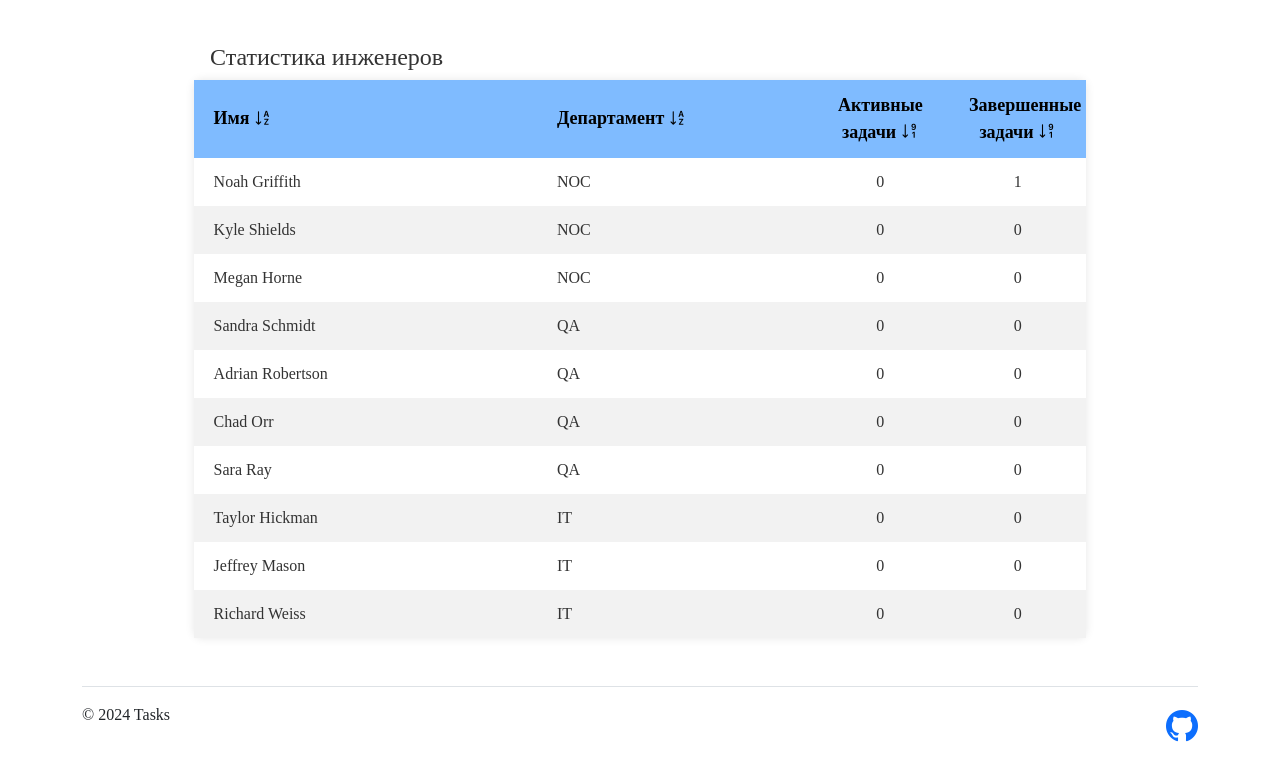
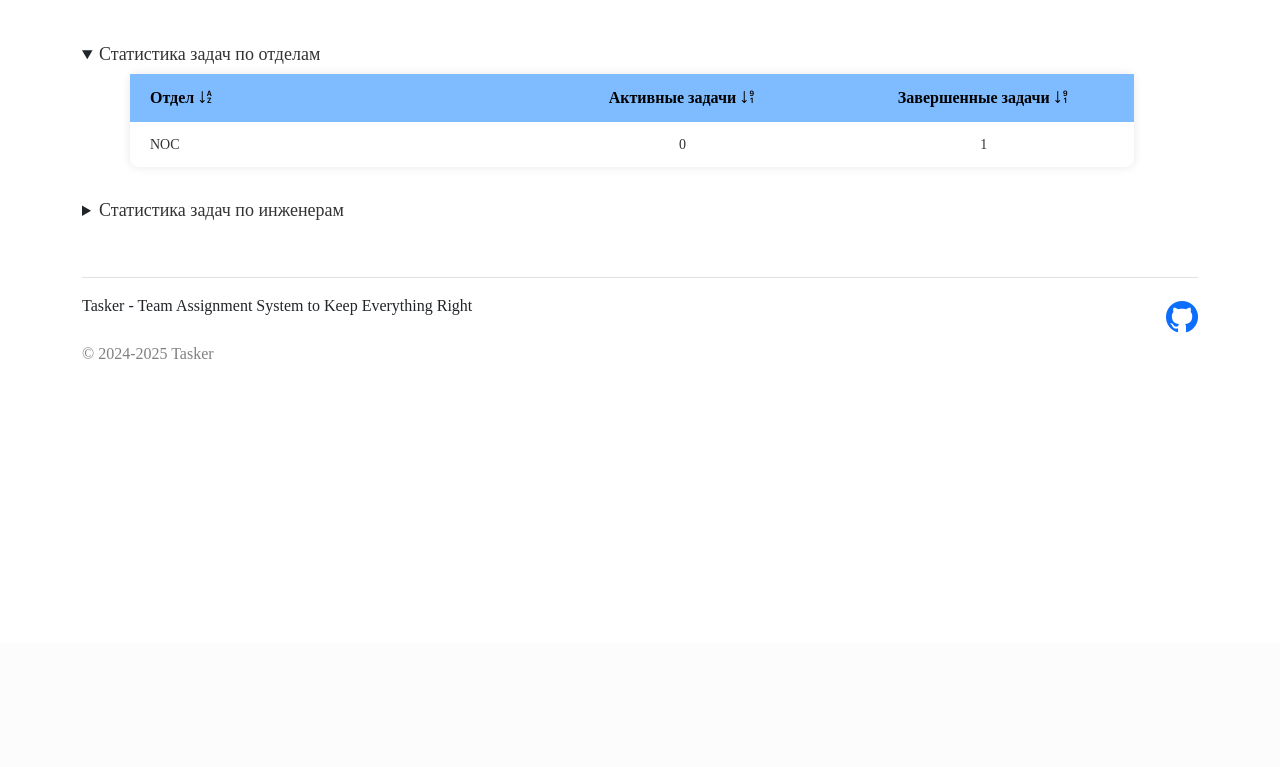
Before and after one commit to SemyonYankovskiy/Tasks, a Django app: page /stat/ in a window 1280 px wide. Shown: the part 157-924 px from the top of the page. After the commit the page ends 516 px from the top, so only its background shows below. Run offline with Django 4.2, Linux system fonts and the light colour scheme; a user stored in the database is signed in; data comes from the database, SQL or seed files in the repository; tables that the repository leaves empty hold one stand-in row (values such as "Sample post"); some libraries are stand-ins or nearby versions.

Commit message:
Правки дизайна

```diff
--- a/tasks/models.py
+++ b/tasks/models.py
@@ -280,11 +280,13 @@ class Address(models.Model):
 @receiver(post_save, sender=Task)
 def update_cache_version1_save(sender, created, **kwargs):
     CacheVersion("tasks_page_version_cache").increment_cache_version()
+    CacheVersion("objects_page_cache_version").increment_cache_version()
 
 
 @receiver(post_delete, sender=Task)
 def update_cache_version1_delete(sender, instance, **kwargs):
     CacheVersion("tasks_page_version_cache").increment_cache_version()
+    CacheVersion("objects_page_cache_version").increment_cache_version()
 
 
 # --- Object ---
--- a/tasks/templates/components/footer.html
+++ b/tasks/templates/components/footer.html
@@ -1,7 +1,7 @@
 <div class="container">
   <footer class="py-3 mt-5 border-top d-flex justify-content-between align-content-center">
 
-    <div class="">© 2024 Tasks</div>
+        <div class="">Tasker - Team Assignment System to Keep Everything Right <br><br> <span style="color: grey">© 2024-2025 Tasker</span></div>
    <a href="https://github.com/SemyonYankovskiy/Tasks" class="bi bi-github" style="font-size: 2rem; text-decoration: none"></a>
   </footer>
 </div>
--- a/tasks/templates/components/header.html
+++ b/tasks/templates/components/header.html
@@ -14,8 +14,19 @@
                                 <div class="icon-placeholder">No icon available</div>
                             {% endif %}
                         </a>
+
                     </div>
 
+
+                    <div class="col-md-10 d-flex justify-content-between">
+                        <div class="d-flex justify-content-start">
+                            <span style="   font-family: Century Gothic, fantasy;
+                            color: #000000;
+                            font-size: 2rem; ">
+
+                            Tasker</span>
+
+                        </div>
                         <div class="col-md-10 d-flex justify-content-end">
                             <ul class="nav nav-pills mx-5">
                                 <li class="nav-item {% if current_page == '/objects/' or objects_page %}active{% endif %}">
@@ -127,6 +138,8 @@
 
                             </ul>
                         </div>
+
+                    </div>
                 {% else %}
                     <div class="col-md-1"></div>
                     <div class="col-md-3 d-flex align-items-center">
--- a/tasks/templates/components/task/create_task.html
+++ b/tasks/templates/components/task/create_task.html
@@ -91,7 +91,7 @@
                         <div class="mb-3 col-6">
                             <label for="taskEngineers_edit_{{ task.id }}" class="form-label">
                                 <i class="bi bi-people-fill" style="font-size: 1.2rem;"></i>
-                                <span>Инженеры<span style="color: red;"> *</span></span>
+                                <span>Инженеры</span>
                             </label>
                             {% include 'tree-select.html' with select_name='engineers_create' objects_structure_json=engineers_json %}
                         </div>
--- a/tasks/templates/components/task/edit_task_form.html
+++ b/tasks/templates/components/task/edit_task_form.html
@@ -20,7 +20,7 @@
             <div class="mb-3 w-100">
                 <label for="taskHeader_edit_{{ task.id }}" class="form-label"> <i class="bi bi-card-heading"
                                                                                   style="font-size: 1.2rem;"></i>
-                    <span>Заголовок</span></label>
+                    <span>Заголовок<span style="color: red;"> *</span></span></label>
                 <input type="text" class="form-control" id="taskHeader_edit_{{ task.id }}" name="header"
                        value="{{ task.header }}" required>
             </div>
@@ -78,7 +78,7 @@
             <div class="mb-3 col-6">
                 <label for="taskEngineers_edit_{{ task.id }}" class="form-label">
                     <i class="bi bi-people-fill" style="font-size: 1.2rem;"></i>
-                    <span>Инженеры<span style="color: red;"> *</span></span>
+                    <span>Инженеры</span>
                 </label>
                 {% include 'tree-select.html' with select_name='engineers_edit' current_options=current_engineers task_id=task.id objects_structure_json=engineers_json %}
             </div>
--- a/tasks/templates/components/task/task.html
+++ b/tasks/templates/components/task/task.html
@@ -92,7 +92,7 @@
 
                             {% endfor %}
                         {% else %}
-                            <li class="list-group-item">Нет связанных объектов</li>
+                            <li class="list-group-item" style=" font-family: Calibri">Объект не указан</li>
                         {% endif %}
 
                     </div>
--- a/tasks/templates/stat_page.html
+++ b/tasks/templates/stat_page.html
@@ -5,99 +5,124 @@
 
 {% block content %}
     <div class="container">
-        <h1>Статистика инженеров</h1>
 
-        <table id="engineerTable">
+
+        <!-- Секция для статистики по отделам -->
+        <details open="">
+            <summary><h1>Статистика задач по отделам</h1></summary>
+            <table id="departmentTable" class="stats-table">
                 <thead>
                 <tr>
-                <th onclick="sortTable(0)">Имя <i class="bi bi-sort-alpha-down"></i></th>
-                <th onclick="sortTable(1)">Департамент <i class="bi bi-sort-alpha-down"></i></th>
-                <th onclick="sortTable(2, 'number')">Активные задачи <i class="bi bi-sort-numeric-down-alt"></i></th>
-                <th onclick="sortTable(3, 'number')">Завершенные задачи <i class="bi bi-sort-numeric-down-alt"></i></th>
+                    <th onclick="sortTable('departmentTable', 0)">Отдел <i class="bi bi-sort-alpha-down"></i></th>
+                    <th onclick="sortTable('departmentTable', 1, 'number')">Активные задачи <i class="bi bi-sort-numeric-down-alt"></i></th>
+                    <th onclick="sortTable('departmentTable', 2, 'number')">Завершенные задачи <i class="bi bi-sort-numeric-down-alt"></i></th>
+                </tr>
+                </thead>
+                <tbody>
+                {% for department in department_stats %}
+                    <tr>
+                        <td>{{ department.name }}</td>
+                        <td style="text-align: center">{{ department.active_tasks_count }}</td>
+                        <td style="text-align: center">{{ department.completed_tasks_count }}</td>
+                    </tr>
+                {% endfor %}
+                </tbody>
+            </table>
+        </details>
+
+            <!-- Секция для статистики по инженерам -->
+        <details>
+            <summary><h1>Статистика задач по инженерам</h1></summary>
+            <table id="engineerTable" class="stats-table">
+                <thead>
+                <tr>
+                    <th onclick="sortTable('engineerTable', 0)">Инженер <i class="bi bi-sort-alpha-down"></i></th>
+                    <th onclick="sortTable('engineerTable', 1, 'number')">Активные задачи <i class="bi bi-sort-numeric-down-alt"></i></th>
+                    <th onclick="sortTable('engineerTable', 2, 'number')">Завершенные задачи <i class="bi bi-sort-numeric-down-alt"></i></th>
                 </tr>
                 </thead>
                 <tbody>
                 {% for engineer in engineer_stats %}
                     <tr>
                         <td>{{ engineer.first_name }} {{ engineer.second_name }}</td>
-                    <td>{{ engineer.department }}</td>
                         <td style="text-align: center">{{ engineer.active_tasks_count }}</td>
                         <td style="text-align: center">{{ engineer.completed_tasks_count }}</td>
                     </tr>
                 {% endfor %}
                 </tbody>
             </table>
-
-
+        </details>
     </div>
 
-
     <style>
-
         h1 {
             text-align: left;
-            font-size: 24px;
+            font-size: 18px;
             color: #333;
             margin-left: 8rem;
         }
 
+        details {
+            margin-bottom: 2rem;
+        }
+
+        summary {
+            cursor: pointer;
+            outline: none;
+        }
+
+        summary h1 {
+            display: inline-block;
+            margin-left: 0;
+        }
+
         table {
-            width: 80%;
-            margin: 0 auto;
+            width: 90%;
+            margin-left: 3rem;
             border-collapse: collapse;
-            table-layout: fixed; /* Фиксированная ширина столбцов */
+            table-layout: fixed;
             background-color: #fff;
-            box-shadow: 0 0 10px rgba(0, 0, 0, 0.1); /* Тень вокруг таблицы */
-            border-radius: 8px; /* Округление углов таблицы */
+            box-shadow: 0 0 10px rgba(0, 0, 0, 0.1);
+            border-radius: 8px;
         }
 
         th, td {
-            padding: 12px 20px; /* Увеличенные отступы для более чистого вида */
+            padding: 12px 20px;
             text-align: left;
             cursor: pointer;
         }
 
         th {
-            font-size: 18px;
+            font-size: 16px;
             font-weight: bold;
             color: #000000;
-            background-color: rgb(127, 187, 255); /* Зеленый фон для заголовков */
+            background-color: rgb(127, 187, 255);
         }
 
         th:hover {
-            font-size: 18px;
-            font-weight: bold;
-            color: #000000;
-            background-color: rgb(127, 187, 255); /* Зеленый фон для заголовков */
             text-decoration: underline;
-
         }
 
         td {
-            font-size: 16px;
+            font-size: 14px;
             color: #333;
-            word-wrap: break-word; /* Перенос длинных слов */
+            word-wrap: break-word;
         }
 
         tr:nth-child(even) {
-            background-color: #f2f2f2; /* Полосатая таблица для удобства чтения */
+            background-color: #f6f6f6;
         }
 
         /* Управление шириной столбцов */
         th:first-child, td:first-child {
-            width: 25%; /* Ширина столбца для имени инженера */
+            width: 40%;
         }
 
-        th:nth-child(2), td:nth-child(2) {
-            width: 20%; /* Ширина столбца для департамента */
+        th:nth-child(2), td:nth-child(2), th:nth-child(3), td:nth-child(3) {
+            width: 30%;
+            text-align: center;
         }
 
-        th:nth-child(3), td:nth-child(3), th:nth-child(4), td:nth-child(4) {
-            width: 10%; /* Ширина для столбцов с задачами */
-            text-align: center; /* Центрирование данных с числами */
-        }
-
-        /* Управление размерами для мобильных устройств */
         @media (max-width: 768px) {
             table {
                 width: 100%;
@@ -112,18 +137,19 @@
             }
         }
     </style>
+
     <script>
-        function sortTable(columnIndex, dataType) {
-            var table = document.getElementById("engineerTable");
+        function sortTable(tableId, columnIndex, dataType) {
+            var table = document.getElementById(tableId);
             var rows = table.getElementsByTagName("TR");
             var switching = true;
             var shouldSwitch;
-            var direction = "asc"; // Направление сортировки: по возрастанию
+            var direction = "asc";
             var switchCount = 0;
 
             while (switching) {
                 switching = false;
-                var rowsArray = Array.prototype.slice.call(rows, 1); // Преобразуем коллекцию строк в массив, исключая заголовок
+                var rowsArray = Array.prototype.slice.call(rows, 1);
 
                 for (var i = 0; i < rowsArray.length - 1; i++) {
                     shouldSwitch = false;
@@ -134,11 +160,9 @@
                     var xValue, yValue;
 
                     if (dataType === 'number') {
-                        // Для числовых значений
                         xValue = parseInt(x.innerText) || 0;
                         yValue = parseInt(y.innerText) || 0;
                     } else {
-                        // Для строковых значений
                         xValue = x.innerText.toLowerCase();
                         yValue = y.innerText.toLowerCase();
                     }
@@ -157,12 +181,10 @@
                 }
 
                 if (shouldSwitch) {
-                    // Меняем местами строки
                     rowsArray[i].parentNode.insertBefore(rowsArray[i + 1], rowsArray[i]);
                     switching = true;
                     switchCount++;
                 } else {
-                    // Если не было никаких перестановок и направление было "asc", меняем его на "desc"
                     if (switchCount === 0 && direction == "asc") {
                         direction = "desc";
                         switching = true;
@@ -171,5 +193,4 @@
             }
         }
     </script>
-    </script>
 {% endblock %}
```
Also changed, not shown: tasks/services/statistics.py (+43 -21 lines). Lines whose indentation alone changed are shown as unchanged.
